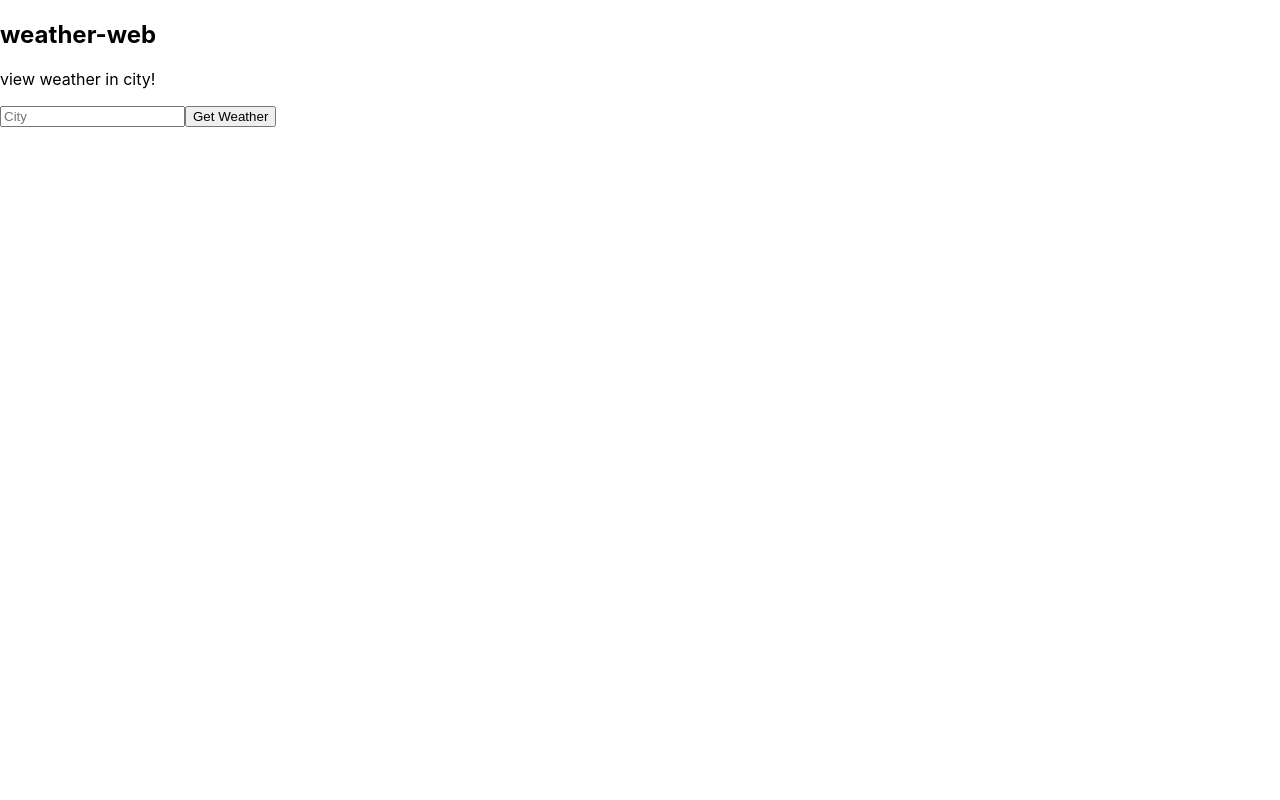
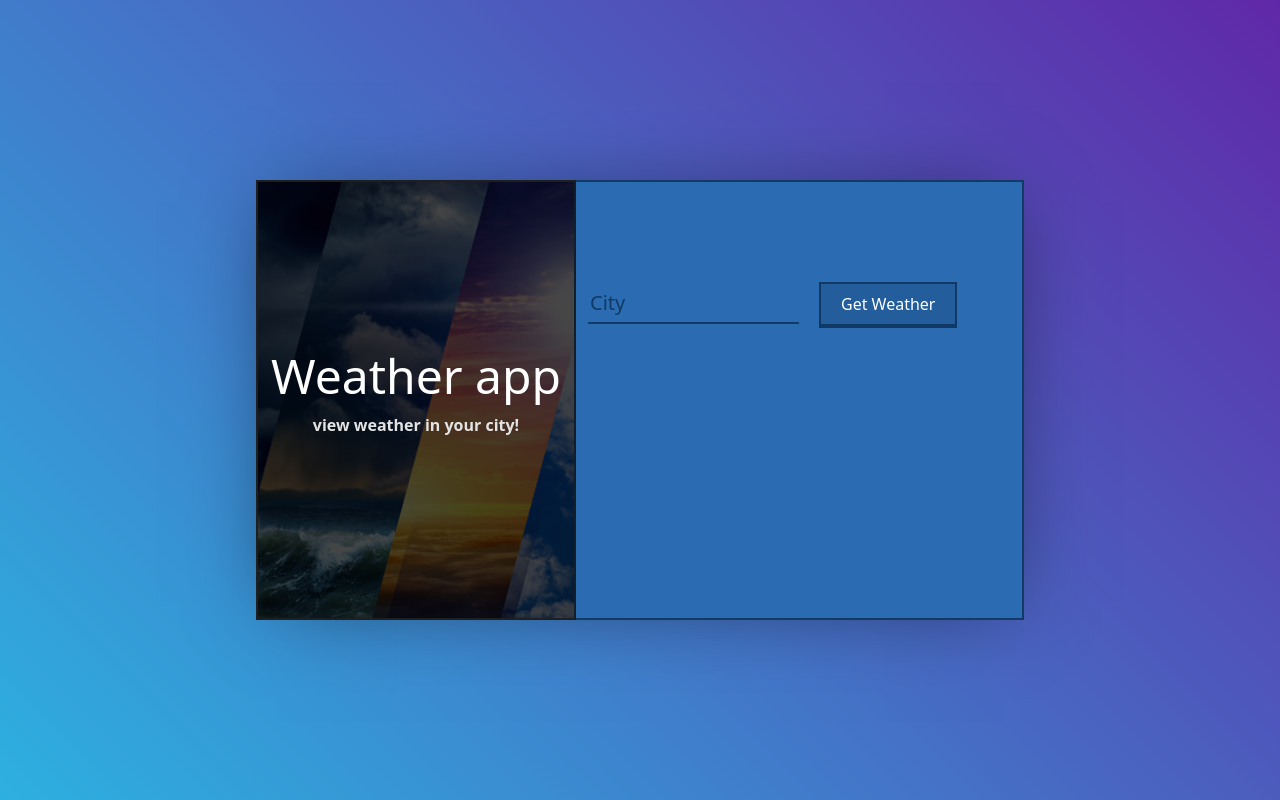
Before and after one commit to excelsiooor/homework, a React (Create React App) app in the folder homework/: page / in a window 1280 px wide. Built offline with nearby package versions, Linux system fonts and the light colour scheme.

Commit message:
add styles

```diff
--- a/homework/package.json
+++ b/homework/package.json
@@ -6,6 +6,7 @@
     "@testing-library/jest-dom": "^5.16.3",
     "@testing-library/react": "^12.1.4",
     "@testing-library/user-event": "^13.5.0",
+    "bootstrap": "^5.1.3",
     "react": "^18.0.0",
     "react-dom": "^18.0.0",
     "react-scripts": "5.0.0",
--- /dev/null
+++ b/homework/src/App.css
@@ -0,0 +1,121 @@
+@import url('https://fonts.googleapis.com/css?family=Open+Sans');
+
+body {
+  font-family: "Open Sans", serif;
+}
+
+.wrapper {
+  height: 100vh;
+  display: flex;
+  justify-content: center;
+  align-items: center;
+
+  background: rgba(45,176,224,1);
+  background: -moz-linear-gradient(45deg, rgba(45,176,224,1) 0%, rgba(96,40,168,1) 100%);
+  background: -webkit-gradient(left bottom, right top, color-stop(0%, rgba(45,176,224,1)), color-stop(100%, rgba(96,40,168,1)));
+  background: -webkit-linear-gradient(45deg, rgba(45,176,224,1) 0%, rgba(96,40,168,1) 100%);
+  background: -o-linear-gradient(45deg, rgba(45,176,224,1) 0%, rgba(96,40,168,1) 100%);
+  background: -ms-linear-gradient(45deg, rgba(45,176,224,1) 0%, rgba(96,40,168,1) 100%);
+  background: linear-gradient(45deg, rgba(45,176,224,1) 0%, rgba(96,40,168,1) 100%);
+  filter: progid:DXImageTransform.Microsoft.gradient( startColorstr='#2db0e0', endColorstr='#6028a8', GradientType=1 );
+}
+
+.main {
+  height: 55vh;
+  background: #2a6bb1;
+  box-shadow: 0px 2px 80px -20px rgba(0,0,0,0.5);
+  width: 60%;
+  margin: 0 auto;
+}
+
+.info {
+  height: 55vh;
+  background: url("img/istockphoto-477110708-170667a.jpg") center center no-repeat;
+  background-blend-mode: multiply;
+  background-color: #484747;
+  border: 2px solid #1f1f1f;
+  border-right: 2px solid #131e29;
+  background-size: cover;
+  display: flex;
+  align-items: center;
+  justify-content: center;
+  text-align: center;
+  color: #000;
+}
+
+.form {
+  height: 55vh;
+  padding-top: 100px;
+  padding-left: 50px;
+  border-top: 2px solid #113a65;
+  border-bottom: 2px solid #113a65;
+  border-right: 2px solid #113a65;
+}
+
+input[type="text"] {
+  background-color: transparent;
+  border: 0;
+  border-bottom: solid 2px #113a65;
+  width: 50%;
+  padding-bottom: 4px;
+  color: #fff;
+  font-weight: lighter;
+  margin-bottom: 30px;
+  margin-right: 20px;
+  font-size: 20px;
+  outline: none;
+}
+
+input::-webkit-input-placeholder {
+  color: #103a65;
+}
+
+input::-moz-placeholder {
+  color: #103a65;
+}
+
+button {
+  border: 2px solid #103a65;
+  border-bottom: 4px solid #103a65;
+  padding: 8px 20px;
+  margin: 0 2px;
+  border-radius: 2px;
+  cursor: pointer;
+  background-color: #235d9c;
+  color: #fff;
+  outline: none!important;
+}
+
+button:hover {
+  border-bottom: 2px solid #103a65;
+  position: relative;
+  top: 2px;
+}
+
+button:active {
+  border-bottom: 2px solid transparent;
+  border-color: transparent;
+  position: relative;
+  top: 2px;
+}
+
+.info h2 {
+  font-size: 3em;
+  color: #fff;
+}
+
+.info p {
+  color: #e4e4e4;
+  font-weight: bold;
+}
+
+.infoWeath {
+  width: 60%;
+  font-size: 20px;
+  color: #fff;
+}
+
+.error {
+  color: #041f3c;
+  font-weight: bold;
+}
--- a/homework/src/App.js
+++ b/homework/src/App.js
@@ -52,8 +52,14 @@ class App extends React.Component {
 
   render() {
     return (
-      <div>
+      <div className="wrapper">
+        <div className="main">
+          <div className="container">
+            <div className="row">
+              <div className="col-sm-5 info">
                 <Info />
+              </div>
+              <div className="col-sm-7 form">
                 <Form weatherMethod={this.gettingWeather} />
                 <Weather
                   temp={this.state.temp}
@@ -64,6 +70,10 @@ class App extends React.Component {
                   error={this.state.error}
                 />
               </div>
+            </div>
+          </div>
+        </div>
+      </div>
     );
   }
 }
--- a/homework/src/components/info.js
+++ b/homework/src/components/info.js
@@ -2,8 +2,8 @@ import React from "react";
 
 const Info = () => (
     <div>
-        <h2>weather-web</h2>
-        <p>view weather in city!</p>
+        <h2>Weather app</h2>
+        <p>view weather in your city!</p>
     </div>
 )
 
--- a/homework/src/components/weather.js
+++ b/homework/src/components/weather.js
@@ -2,7 +2,7 @@ import React from "react";
 
 const Weather = props => (
 
-    <div>
+    <div className="infoWeath">
         {props.city &&
             <div>
                 <p>Place: {props.city}, {props.country}</p>
@@ -11,7 +11,7 @@ const Weather = props => (
                 <p>Sunset: {props.sunset}</p>
             </div>
         }
-        <p>{props.error}</p>
+        <p className="error">{props.error}</p>
     </div>
 
 )
--- a/homework/src/index.js
+++ b/homework/src/index.js
@@ -1,18 +1,16 @@
 import React from 'react';
-import { StrictMode } from "react";
-import { createRoot } from "react-dom/client";
 import ReactDOM from 'react-dom';
+import reportWebVitals from './reportWebVitals';
+import App from './App';
 import './index.css';
-import App from './App';
-import reportWebVitals from './reportWebVitals';
-const rootElement = document.getElementById("root");
-const root = createRoot(rootElement);
+import './App.css';
+import 'bootstrap/dist/css/bootstrap.min.css';
 
+const root = ReactDOM.createRoot(document.getElementById('root'));
 root.render(
-  <StrictMode>
+  <React.StrictMode>
     <App />
-  </StrictMode>,
-  document.getElementById('root')
+  </React.StrictMode>
 );
 
 // If you want to start measuring performance in your app, pass a function
```
Also changed, not shown: homework/src/img/istockphoto-477110708-170667a.jpg (added), 1 other file (tests, documents, lock files or other folders). Lines whose indentation alone changed are shown as unchanged.
